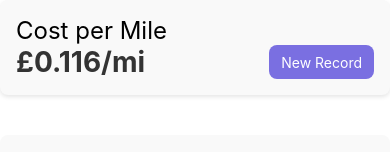
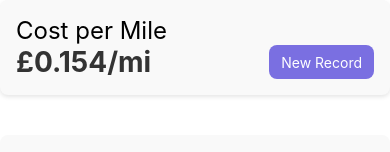
Before and after one commit to jcbyte/TripTab, a React Native app: screen / in a window 390 px wide. Shown: the top 152 px of the page. Built offline with nearby package versions, Linux system fonts and the light colour scheme.

Commit message:
milage box now divides correctly

```diff
--- a/src/App.tsx
+++ b/src/App.tsx
@@ -17,7 +17,7 @@ import useCachedRecords from "./hooks/useCachedRecords";
 // todo main box select past 10/100/all etc
 // todo settings page miles/km, currency
 // todo settings page export, import
-// todo main box divides incorrectly
+// todo force first element to be a mileage type
 
 export default function App() {
 	// List of records
--- a/src/components/MileageBox.tsx
+++ b/src/components/MileageBox.tsx
@@ -14,12 +14,27 @@ export default function MileageBox({
 	openModal: () => void;
 }) {
 	function calculateCost(): number {
-		let recordsNo = Math.min(calculateRecordsNo, cachedRecordTransitions.length);
-		return (
-			cachedRecordTransitions
-				.slice(0, recordsNo)
-				.reduce((sum, cachedRecord) => (cachedRecord ? sum + cachedRecord.cost : sum), 0) / recordsNo
-		);
+		// Get the number of records to scan through, making sure we don't go over the array
+		let recordsNo: number = Math.min(calculateRecordsNo, cachedRecordTransitions.length);
+
+		// If no records then return 0, else we will get zero division error
+		if (recordsNo === 0) {
+			return 0;
+		}
+
+		let sum: number = 0;
+		let recordCount: number = 0;
+
+		// Calculate the average of all non-null elements
+		for (let i = 0; i < recordsNo; i++) {
+			let transition: CachedRecordTransition = cachedRecordTransitions[i];
+			if (transition) {
+				sum += transition.cost;
+				recordCount += 1;
+			}
+		}
+
+		return sum / recordCount;
 	}
 
 	return (
```
